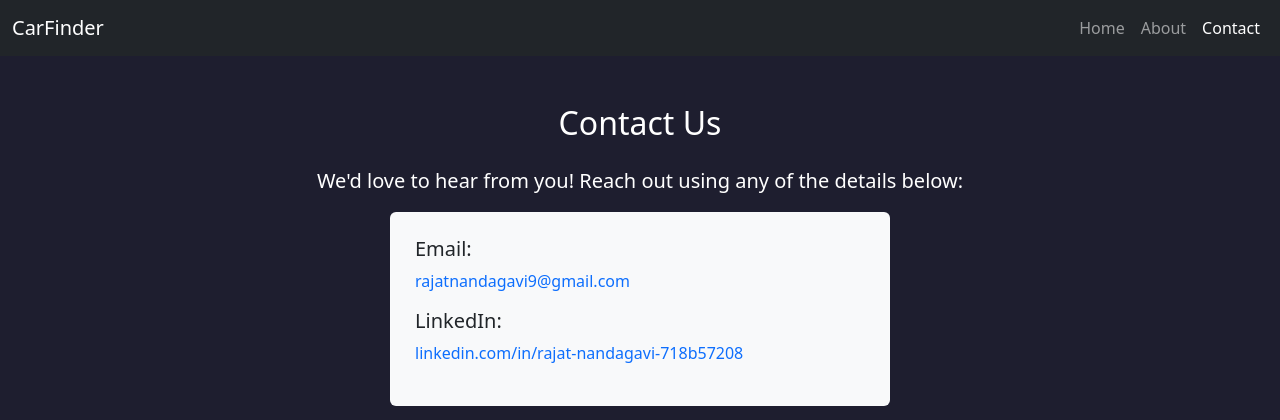
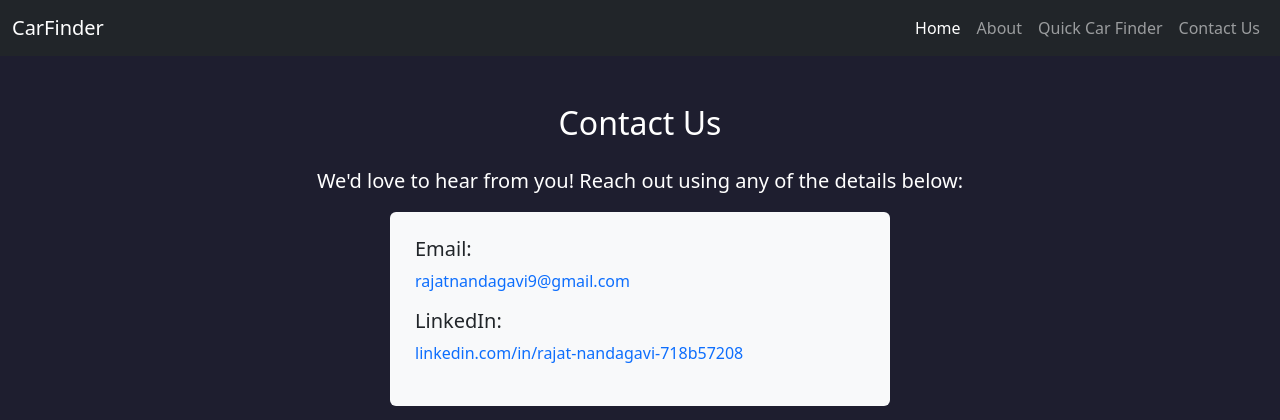
Before and after one commit to Rajat090503/Find-ur-car, a Flask app: page /contact in a window 1280 px wide. Shown: the top 420 px of the page. Run offline with Flask 3, Linux system fonts and the light colour scheme.

Commit message:
Update contact.html

```diff
--- a/car_budget_app/templates/contact.html
+++ b/car_budget_app/templates/contact.html
@@ -46,9 +46,18 @@
             </button>
             <div class="collapse navbar-collapse" id="navbarNav">
                 <ul class="navbar-nav ms-auto">
-                    <li class="nav-item"><a class="nav-link" href="/">Home</a></li>
-                    <li class="nav-item"><a class="nav-link" href="/about">About</a></li>
-                    <li class="nav-item"><a class="nav-link active" href="/contact">Contact</a></li>
+                   <li class="nav-item">
+                        <a class="nav-link active " aria-current="page" href="{{ url_for('index') }}">Home</a>
+                    </li>
+                    <li class="nav-item">
+                        <a class="nav-link  " aria-current="page" href="{{ url_for('about') }}">About</a>
+                    </li>
+                    <li class="nav-item">
+                        <a class="nav-link" href="{{ url_for('price') }}">Quick Car Finder</a>
+                    </li>
+                    <li class="nav-item">
+                        <a class="nav-link" href="{{ url_for('contact') }}">Contact Us</a>
+                    </li>
                 </ul>
             </div>
         </div>
```
